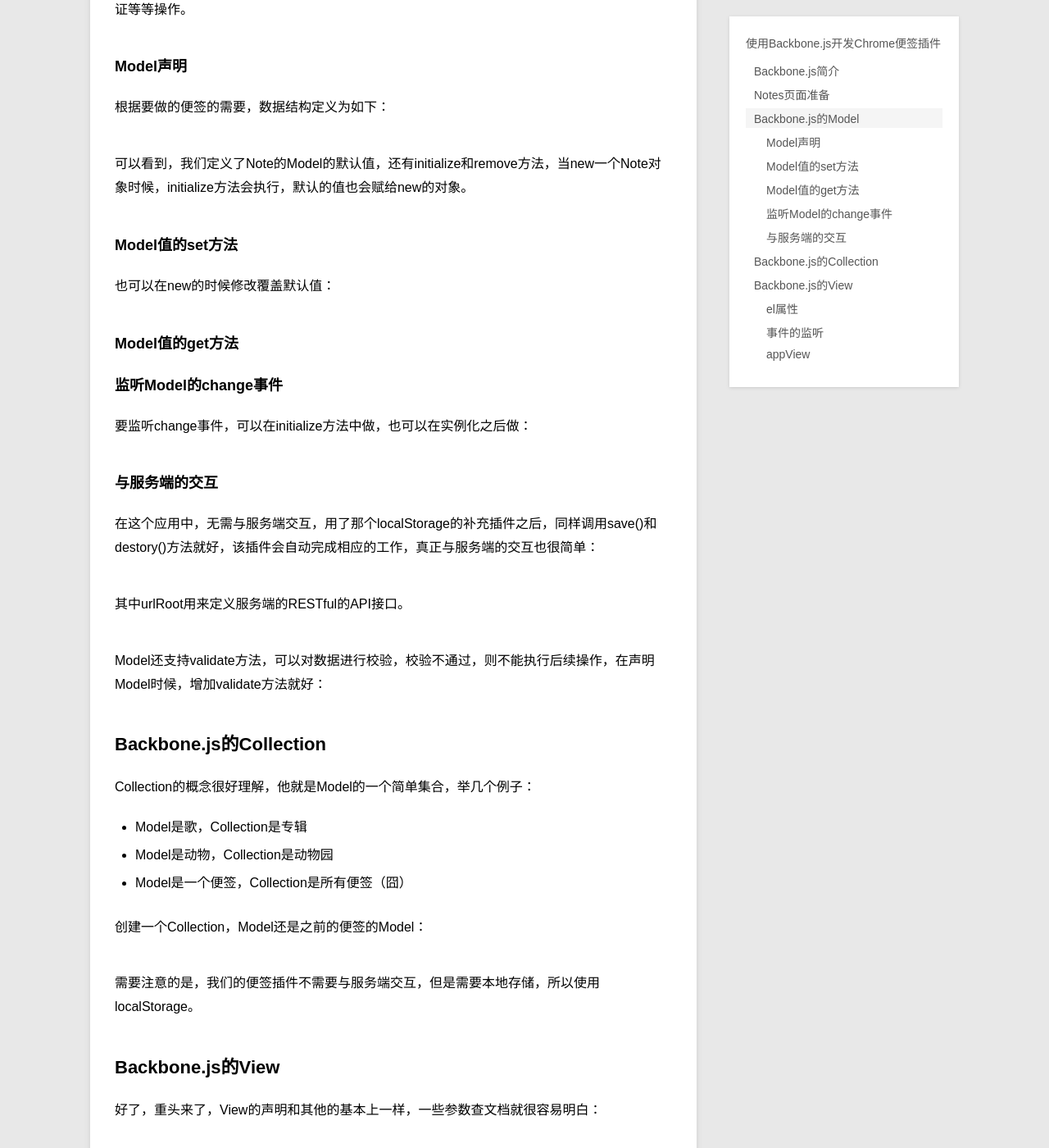
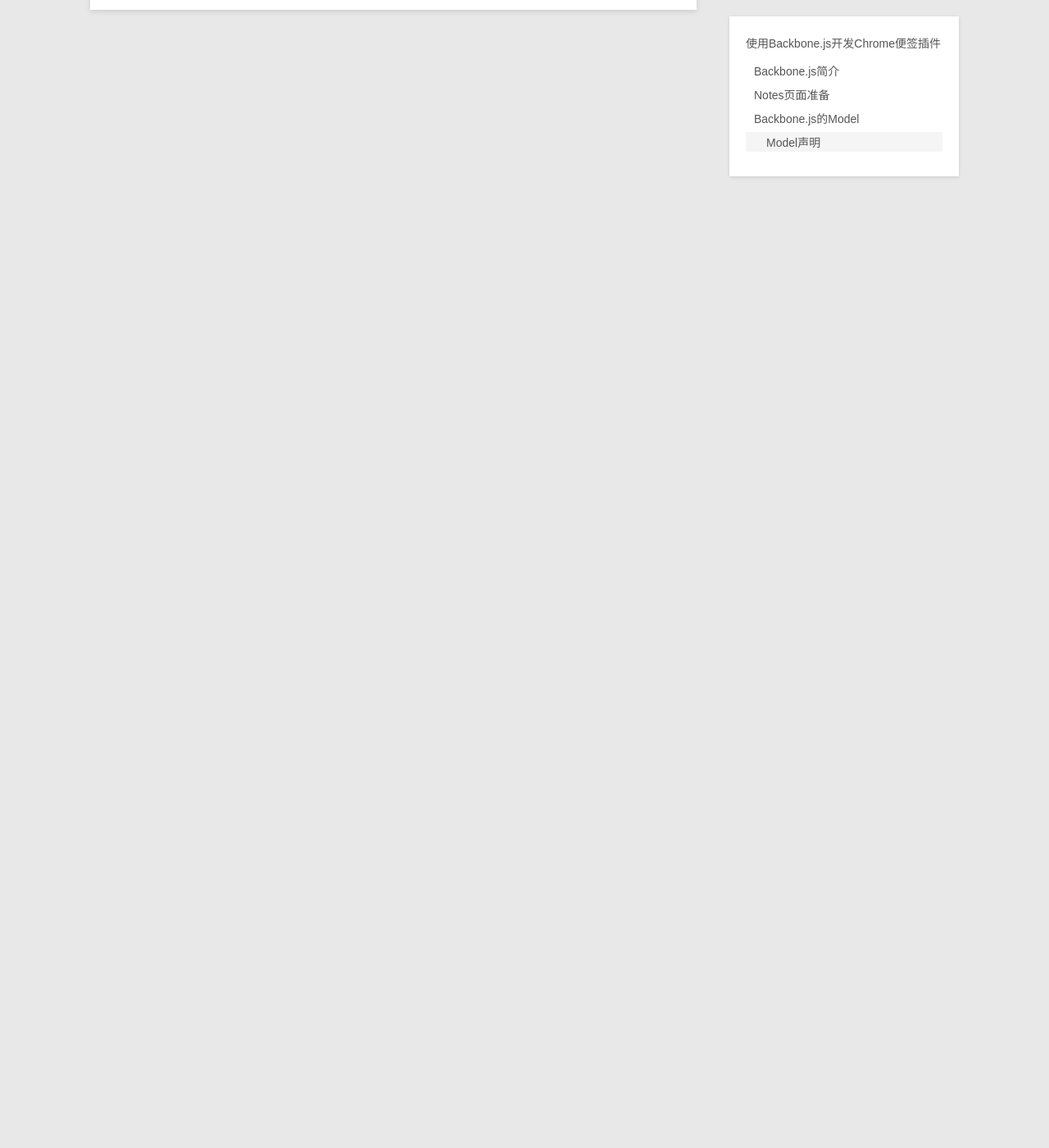
Before and after one commit to andycoder7/andycoder7.github.com, a Jekyll site: the page built from _posts/blog/2012-10-16-backbone-js-chrome-extension.md, in a window 1280 px wide and 1400 px high, scrolled down 1245 px. Shown: the whole window at 82% size. Built offline with Jekyll 4.4.1, drawn with Linux system fonts in a browser that asks for light colours; Markdown is read by kramdown in place of the engine named in the settings; comment, search, counter and statistics services are not loaded; some of the changed text lies outside the part shown.

Commit message:
update test page

```diff
--- a/_posts/blog/2012-10-16-backbone-js-chrome-extension.md
+++ b/_posts/blog/2012-10-16-backbone-js-chrome-extension.md
@@ -1,22 +1,15 @@
 ---
 layout: post
 title: 使用Backbone.js开发Chrome便签插件
-description: 没有合适的插件，就只好自己动手了，同时也用Backbone.js来练练手。
 category: blog
 ---
 
 ##Backbone.js简介
 >Backbone.js gives structure to web applications by providing models with key-value binding and custom events, collections with a rich API of enumerable functions, views with declarative event handling, and connects it all to your existing API over a RESTful JSON interface.
 
-Backbone算轻量级的MVC框架，他的优雅之处在于，他为复杂的代码约定了一种优美的组织方式。使用Backbone可以脱离处理复杂DOM的苦海。你的数据就是`Models`，`Collections`是`Models`的集合，`Models`的每一个变化都会触发`change`事件，`Views`用来响应数据的变化。就我的使用效果来说，对于相同功能的应用，代码量减少至少30%以上，更别说在可维护性方面带来的提高了。
-
 相对于基本的HTML页面，Backbone.js的更适用于单页复杂应用(Single Page Application)。什么是单页复杂应用，比如Gmail、Google Reader、阿尔法城等，当然包括我将要讨论的便签插件。
 
 ##Notes页面准备
-
-为了一些简单的自定义功能，还有这样的设置页：
-
-总体来看，页面元素很简单，独立的三个模块：便签模板、关闭浮层、设置浮层。
 
 为了不让过多的代码占据篇幅，简写如下，后面会给出源码地址：
 
@@ -29,52 +22,3 @@
 根据要做的便签的需要，数据结构定义为如下：
 
 可以看到，我们定义了Note的Model的默认值，还有initialize和remove方法，当new一个Note对象时候，initialize方法会执行，默认的值也会赋给new的对象。
-
-###Model值的set方法
-也可以在new的时候修改覆盖默认值：
-
-###Model值的get方法
-
-###监听Model的change事件
-
-要监听change事件，可以在initialize方法中做，也可以在实例化之后做：
-
-
-###与服务端的交互
-在这个应用中，无需与服务端交互，用了那个localStorage的补充插件之后，同样调用save()和destory()方法就好，该插件会自动完成相应的工作，真正与服务端的交互也很简单：
-
-其中urlRoot用来定义服务端的RESTful的API接口。
-
-Model还支持validate方法，可以对数据进行校验，校验不通过，则不能执行后续操作，在声明Model时候，增加validate方法就好：
-
-##Backbone.js的Collection
-Collection的概念很好理解，他就是Model的一个简单集合，举几个例子：
-
-- Model是歌，Collection是专辑
-- Model是动物，Collection是动物园
-- Model是一个便签，Collection是所有便签（囧）
-
-创建一个Collection，Model还是之前的便签的Model：
-
-
-需要注意的是，我们的便签插件不需要与服务端交互，但是需要本地存储，所以使用localStorage。
-
-##Backbone.js的View
-好了，重头来了，View的声明和其他的基本上一样，一些参数查文档就很容易明白：
-
-在这个应用中，分离了每个便签的View和整个app的View，这样做的好处是逻辑、代码更清晰。
-
-###el属性
-`this.el`是这个View的DOM引用，使用它可以方便的做很多操作DOM的事情。注意到在这个View的声明里面，定义了template函数，不适用Underscore自带的template的函数的原因是Chrome Manifest V2的版本里面不允许出现`new Function`，导致很多模板库不能使用，只好自己重写一个简单的。`template`在这个场景还是能非常方便的解决一些问题的。
-
-使用`this.el`我们如何给View填充数据呢，很简单：
-
-在`initialize`方法中，可以初始化这些事情，需要更多的初始化工作，继续写写下去就好。
-
-###事件的监听
-你肯定注意到了声明View代码中的下面这些：
-
-这些用来给View绑定事件，就和平常使用jQuery一样的用法，相信你一看就明白。
-
-###appView
-`appView`并不是Backbone的内容，而是在这个应用中，我们用来粘合所有元素的一个容器，为了将整个流程串联起来，有一个总体的概念，我会详细解释这部分的代码：
```
